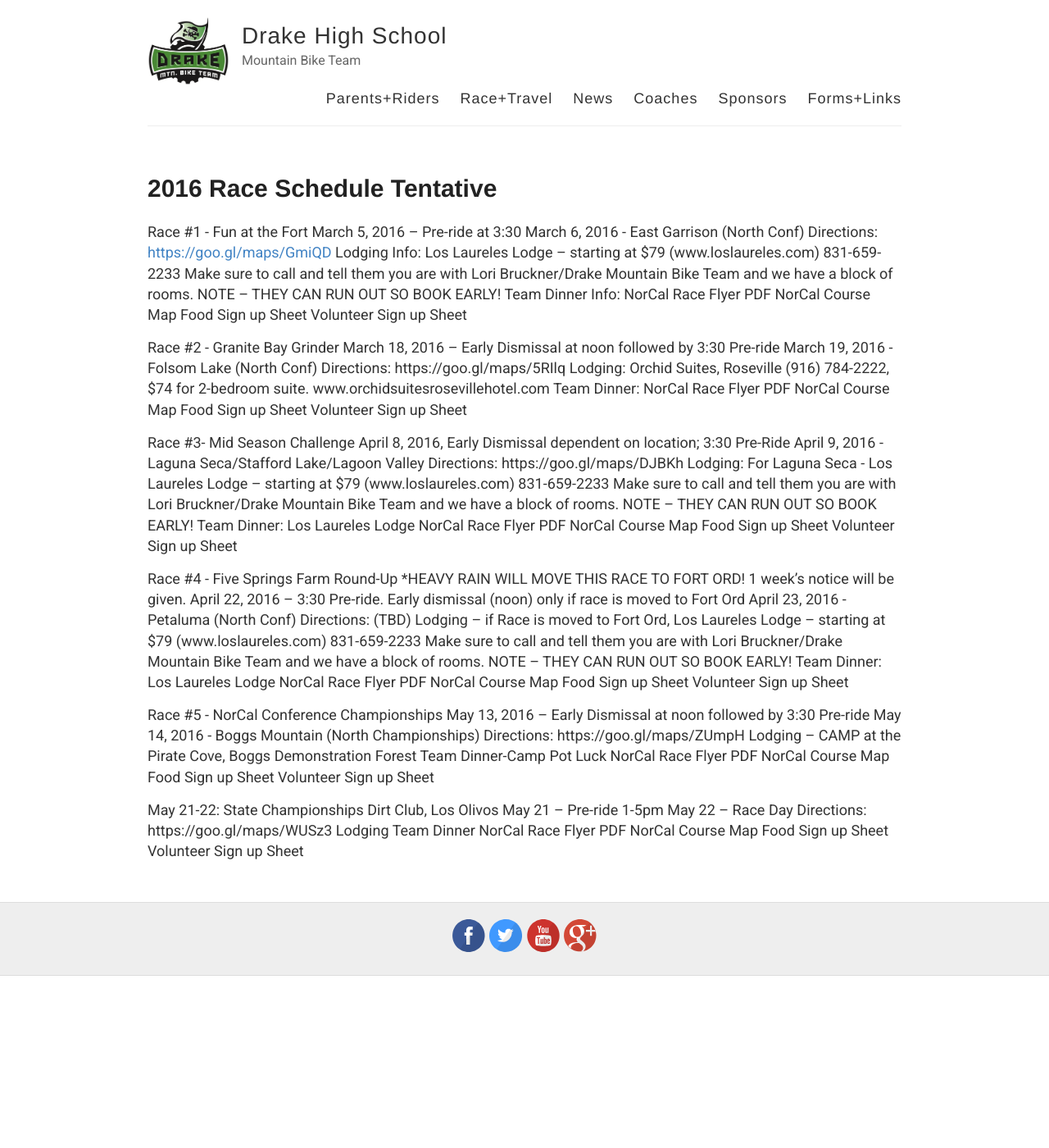
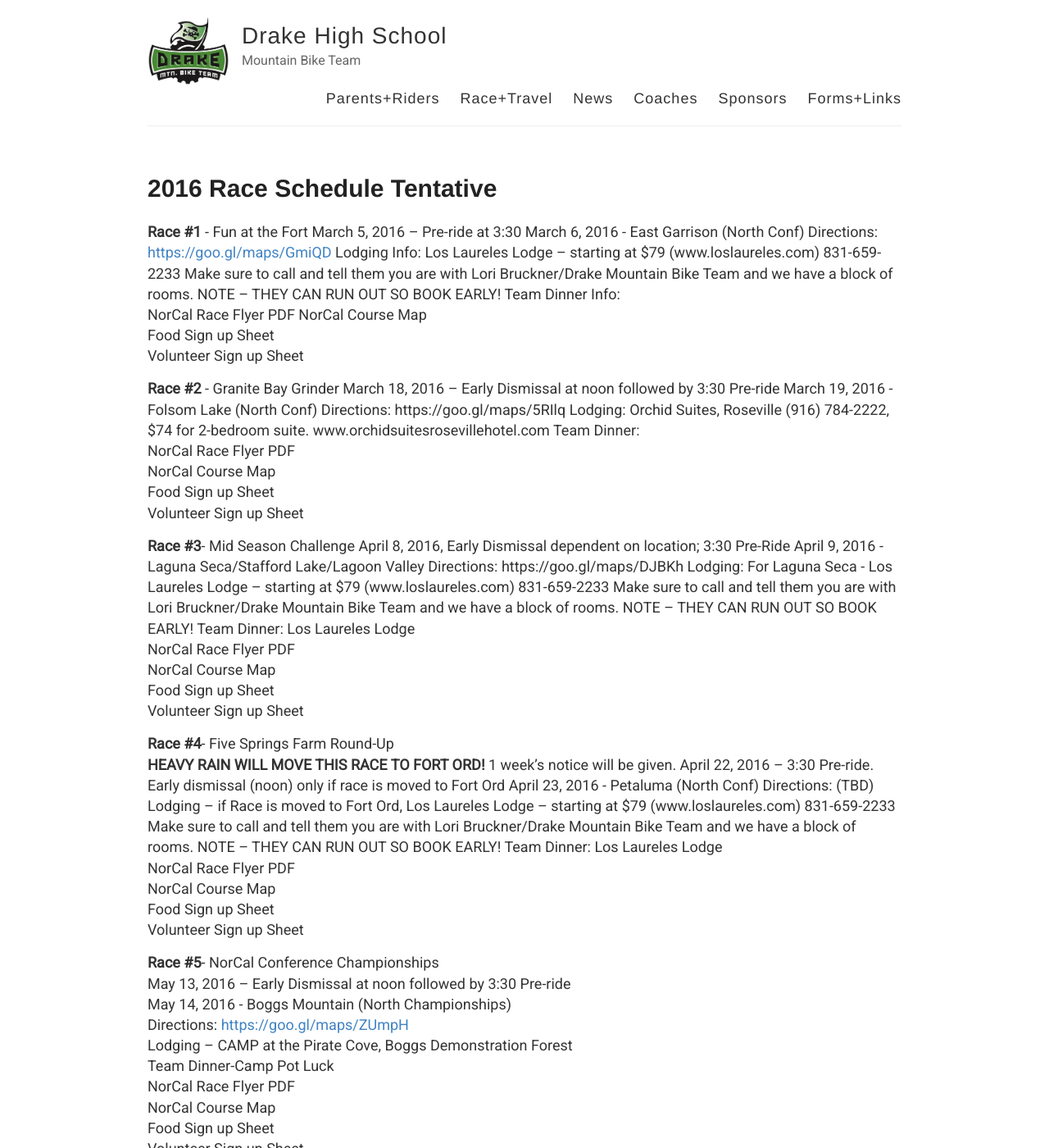
Before and after one commit to pwerba/drakeMTB, a Jekyll site: the page built from schedule.md, in a window 1280 px wide and 1400 px high. Shown: the whole window at 82% size. Built offline with Jekyll 4.4.1, drawn with Linux system fonts in a browser that asks for light colours; Markdown is read by kramdown in place of the engine named in the settings; some of the changed text lies outside the part shown.

Commit message:
meh-formatting changes

```diff
--- a/schedule.md
+++ b/schedule.md
@@ -4,7 +4,7 @@
 permalink: /schedule/
 ---
 
-Race #1 - Fun at the Fort
+**Race #1** - Fun at the Fort
 March 5, 2016 – Pre-ride at 3:30
 March 6, 2016 - East Garrison (North Conf)
 Directions: <https://goo.gl/maps/GmiQD>
@@ -15,7 +15,7 @@
 Food Sign up Sheet
 Volunteer Sign up Sheet
 
-Race #2 - Granite Bay Grinder
+**Race #2** - Granite Bay Grinder
 March 18, 2016 – Early Dismissal at noon followed by 3:30 Pre-ride
 March 19, 2016 - Folsom Lake (North Conf)
 Directions: https://goo.gl/maps/5RIlq
@@ -26,7 +26,7 @@
 Food Sign up Sheet
 Volunteer Sign up Sheet
 
-Race #3- Mid Season Challenge
+**Race #3**- Mid Season Challenge
 April 8, 2016, Early Dismissal dependent on location; 3:30 Pre-Ride
 April 9, 2016 - Laguna Seca/Stafford Lake/Lagoon Valley
 Directions: https://goo.gl/maps/DJBKh
@@ -37,8 +37,8 @@
 Food Sign up Sheet
 Volunteer Sign up Sheet
 
-Race #4 -  Five Springs Farm Round-Up
-*HEAVY RAIN WILL MOVE THIS RACE TO FORT ORD! 1 week's notice will be given.
+**Race #4**-  Five Springs Farm Round-Up
+**HEAVY RAIN WILL MOVE THIS RACE TO FORT ORD!** 1 week's notice will be given.
 April 22, 2016 – 3:30 Pre-ride. Early dismissal (noon) only if race is moved to Fort Ord
 April 23, 2016 - Petaluma (North Conf)
 Directions: (TBD)
@@ -49,10 +49,10 @@
 Food Sign up Sheet
 Volunteer Sign up Sheet
 
-Race #5 - NorCal Conference Championships
+**Race #5**- NorCal Conference Championships
 May 13, 2016 – Early Dismissal at noon followed by 3:30 Pre-ride
 May 14, 2016 - Boggs Mountain (North Championships)
-Directions: https://goo.gl/maps/ZUmpH
+Directions: <https://goo.gl/maps/ZUmpH>
 Lodging – CAMP at the Pirate Cove, Boggs Demonstration Forest
 Team Dinner-Camp Pot Luck
 NorCal Race Flyer PDF
@@ -60,7 +60,7 @@
 Food Sign up Sheet
 Volunteer Sign up Sheet
 
-May 21-22: State Championships Dirt Club, Los Olivos
+May 21-22: **State Championships Dirt Club**, Los Olivos
 May 21 – Pre-ride 1-5pm
 May 22 – Race Day
 Directions: https://goo.gl/maps/WUSz3
```
Also changed, not shown: coaches.md (+2 -0 lines).
